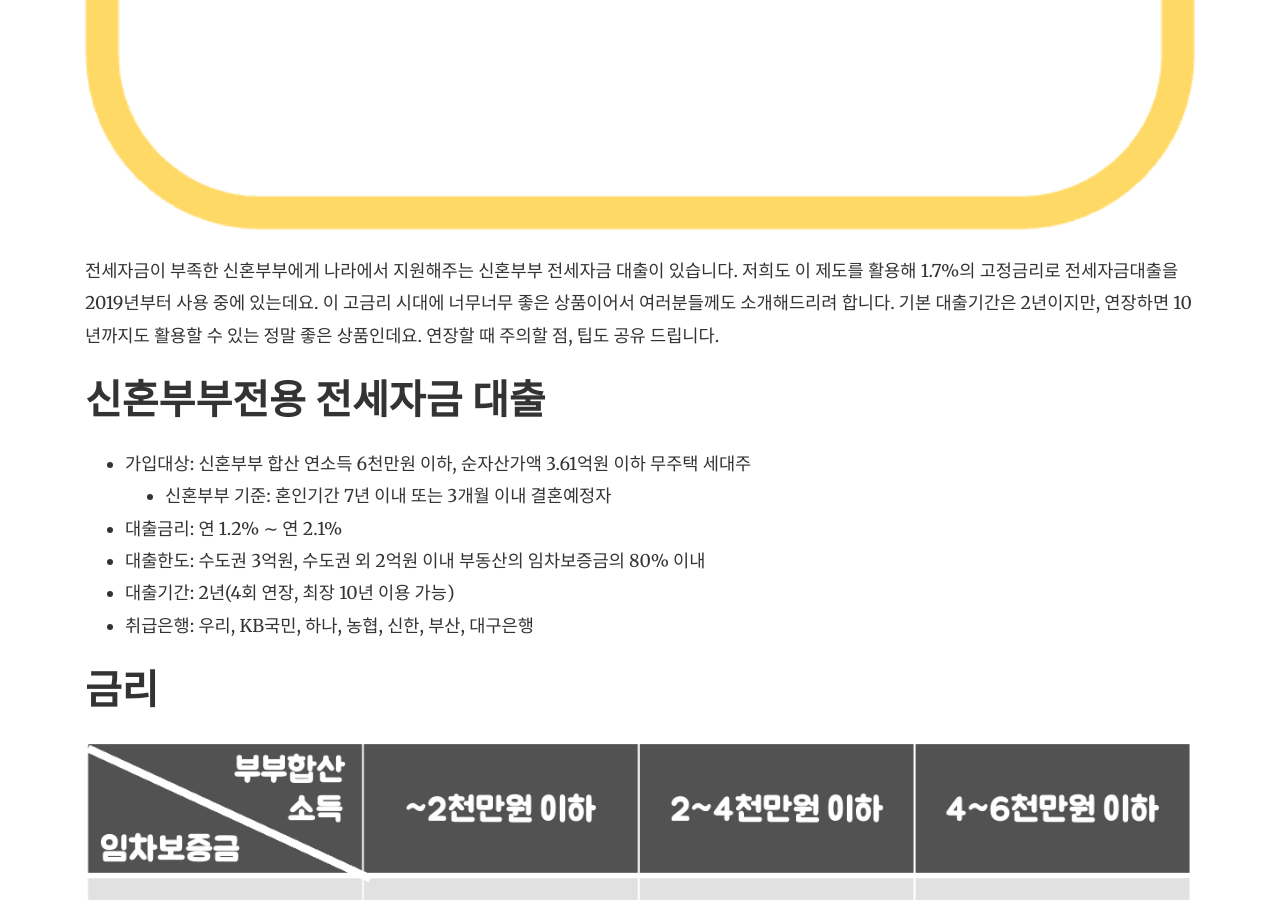
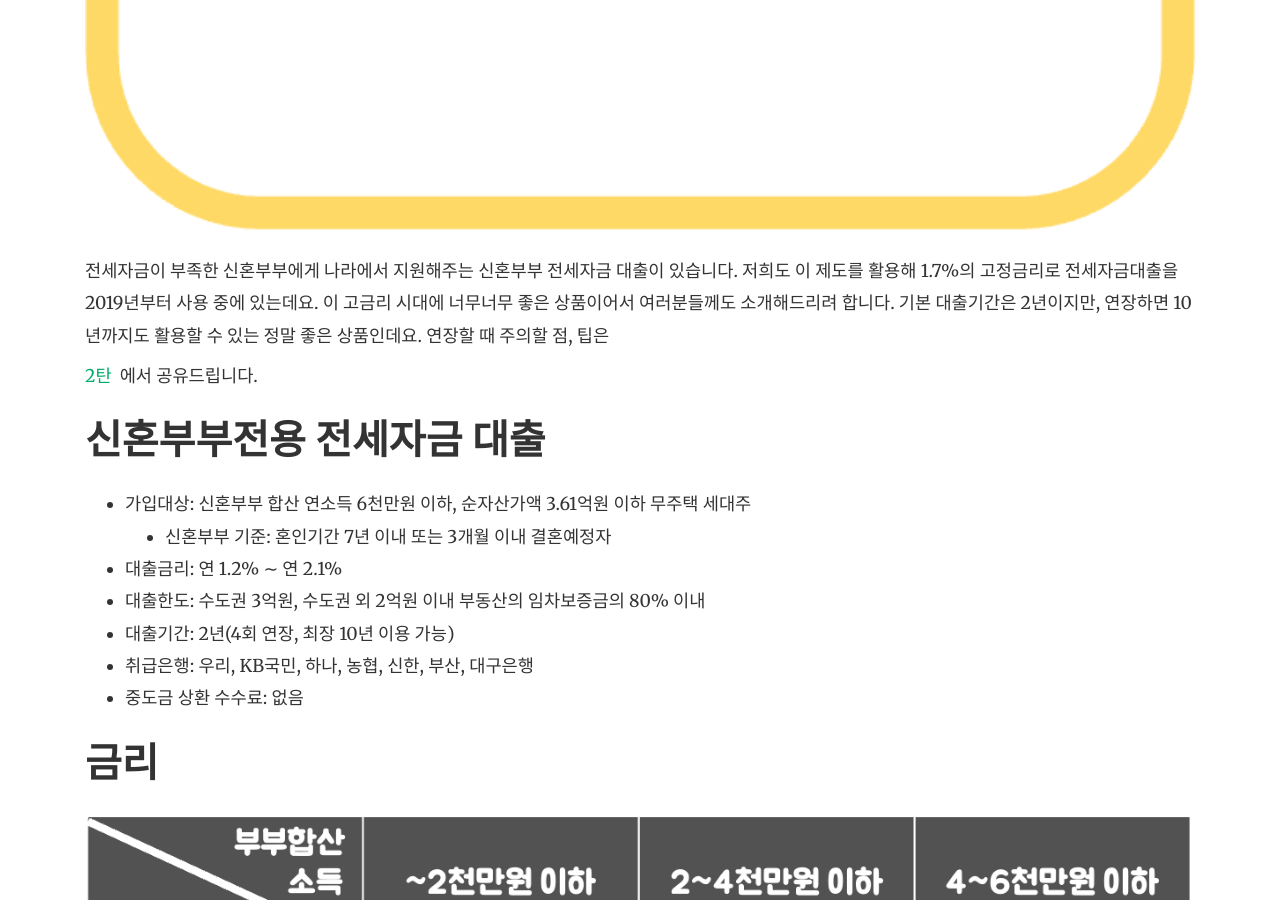
Before and after one commit to ryanlee92/ryanlee92.github.io, a Jekyll site: the page built from _posts/2022-07-23-marriage-loan.md, in a window 1280 px wide and 900 px high, scrolled down 1164 px. Built offline with Jekyll 4.4.1, drawn with Linux system fonts in a browser that asks for light colours; nearby versions of some CDN libraries; comment, search, counter and statistics services are not loaded; some of the changed text lies outside the part shown.

Commit message:
신혼부부대출 추가

```diff
--- a/_posts/2022-07-23-marriage-loan.md
+++ b/_posts/2022-07-23-marriage-loan.md
@@ -1,11 +1,10 @@
 ---
 layout: post
-title:  "[신혼부부전용 전세자금 대출]가입대상, 금리, 취급은행 정리"
+title:  "[신혼부부전용 전세자금 대출 1탄] 가입대상, 금리, 취급은행 정리"
 author: fabi
 categories: ["finance"]
 image: assets/images/marriage-loan/thumbnail.png
-description: "23년 6월 15일부터 개시된 청년도약계좌 가입대상 및 요건, 취급은행, 최종금리 정보 공유드립니다."
-featured: false
+description: "금리 1.2~2.1%인 신혼부부전용 전세자금 대출의 가입 대상, 금리, 취급은행 정보를 공유드립니다"
 hidden: false
 ---
 
@@ -13,7 +12,7 @@
 저희도 이 제도를 활용해 1.7%의 고정금리로 전세자금대출을 2019년부터 사용 중에 있는데요.
 이 고금리 시대에 너무너무 좋은 상품이어서 여러분들께도 소개해드리려 합니다.
 기본 대출기간은 2년이지만, 연장하면 10년까지도 활용할 수 있는 정말 좋은 상품인데요.
-연장할 때 주의할 점, 팁도 공유 드립니다.
+연장할 때 주의할 점, 팁은 [2탄](fabiryan.com/marriage-loan-2)에서 공유드립니다.
 
 # 신혼부부전용 전세자금 대출
 - 가입대상: 신혼부부 합산 연소득 6천만원 이하, 순자산가액 3.61억원 이하 무주택 세대주
@@ -22,6 +21,7 @@
 - 대출한도: 수도권 3억원, 수도권 외 2억원 이내 부동산의 임차보증금의 80% 이내
 - 대출기간: 2년(4회 연장, 최장 10년 이용 가능)
 - 취급은행: 우리, KB국민, 하나, 농협, 신한, 부산, 대구은행
+- 중도금 상환 수수료: 없음
 
 # 금리
 ![](/assets/images/marriage-loan/금리.png)
```
